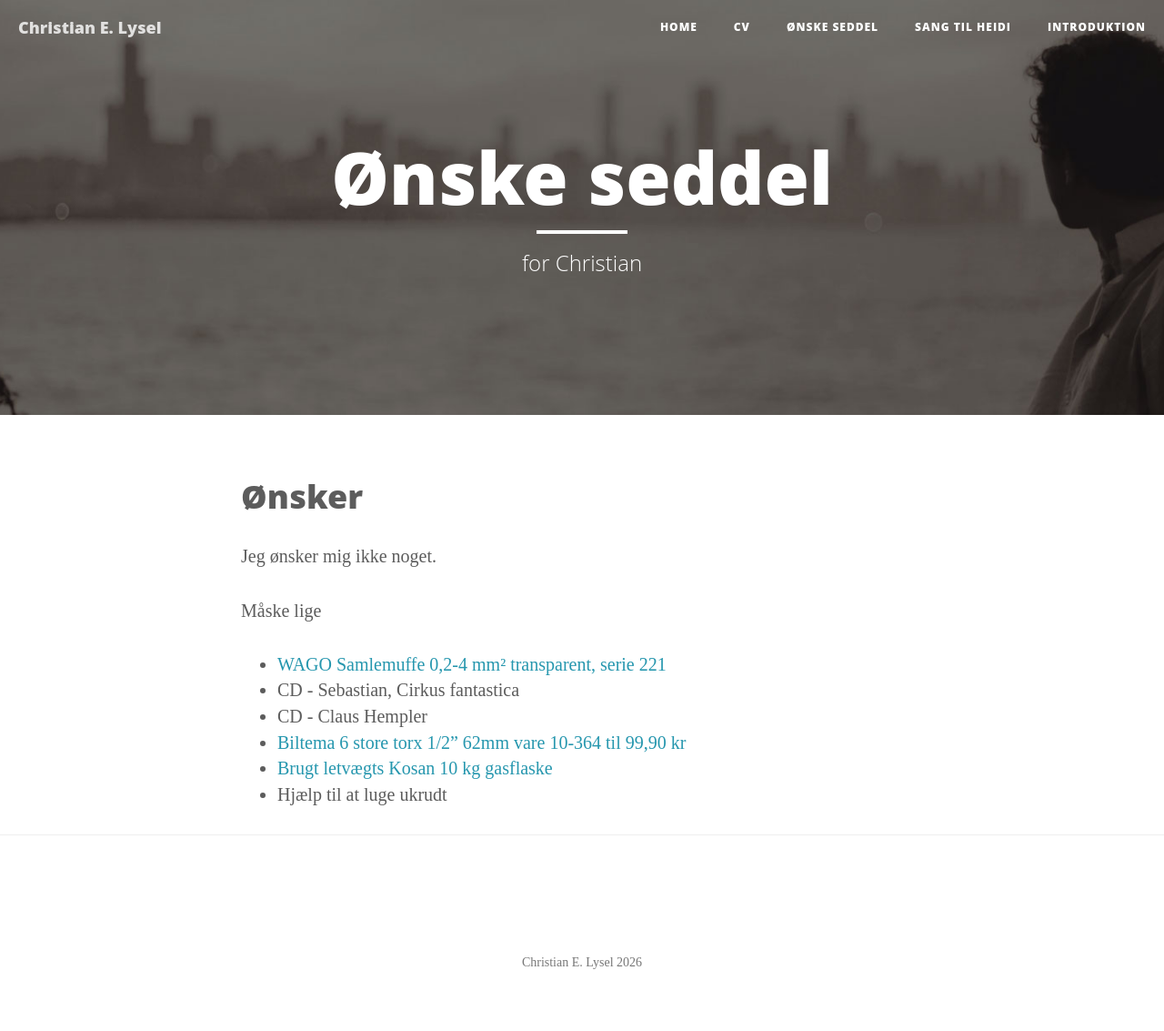
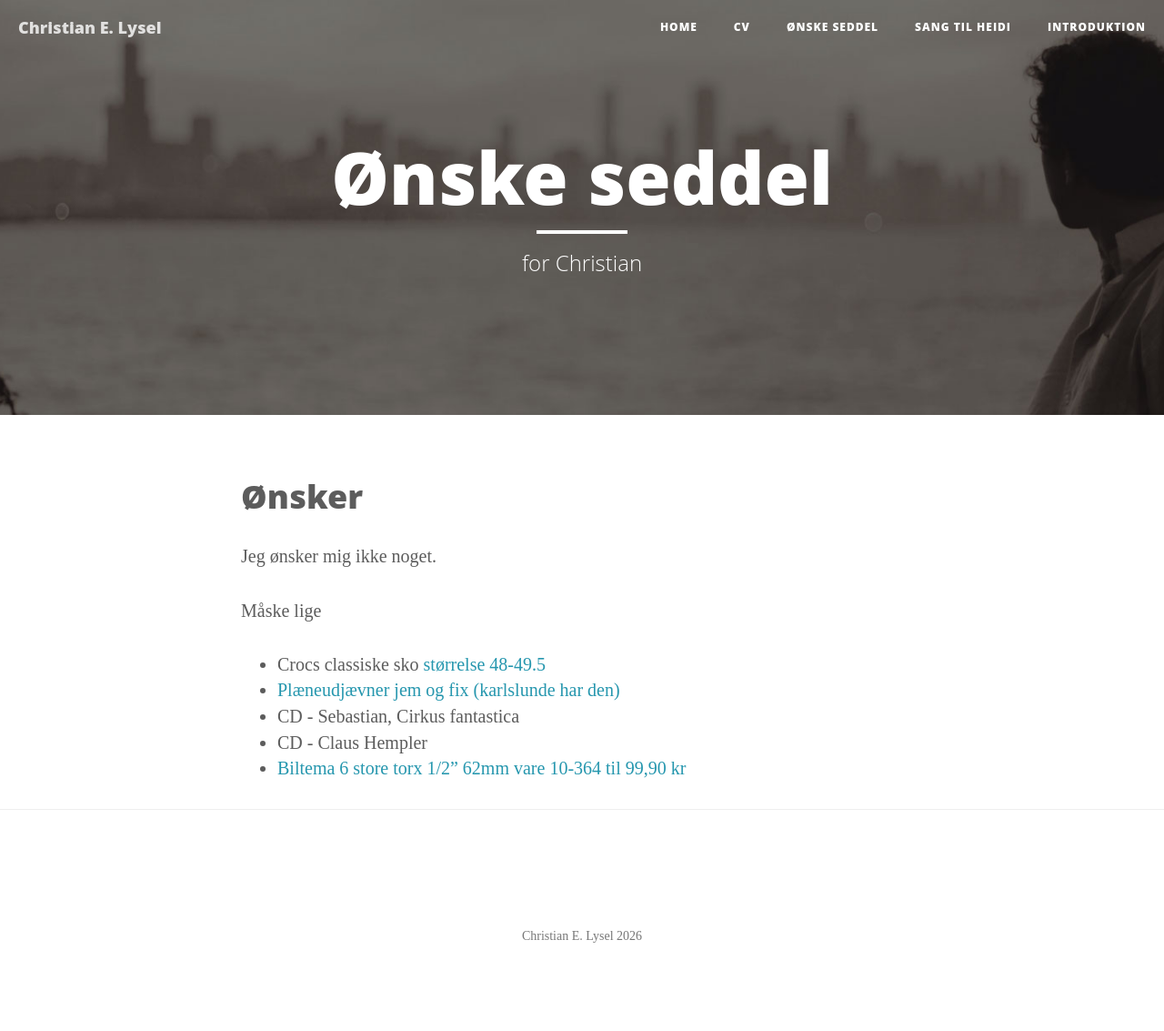
Before and after one commit to clysel/christian.lysel.net, a Jekyll site: the page built from gave.markdown, in a window 1280 px wide. Shown: the whole page at 91% size. Built offline with Jekyll 4.4.1, drawn with Linux system fonts in a browser that asks for light colours; after the commit the page ends 1104 px from its top, so only the background shows below that.

Commit message:
Update gave.markdown

```diff
--- a/gave.markdown
+++ b/gave.markdown
@@ -10,9 +10,8 @@ Jeg ønsker mig ikke noget.
 
 Måske lige
 
- * [WAGO Samlemuffe 0,2-4 mm² transparent, serie 221](https://www.wattoo.dk/inline-fjedersmalemuffe-4mm2-7821113195)
+ * Crocs classiske sko [størrelse 48-49.5](https://www.zalando.dk/katalog/crocs__stoerrelse-48.49.49~5/)
+ * [Plæneudjævner jem og fix (karlslunde har den)](https://www.jemogfix.dk/plaeneudjaevner-85-5-x-26-x-2-cm-garden/2101/9064413/)
  * CD - Sebastian, Cirkus fantastica
  * CD - Claus Hempler
  * [Biltema 6 store torx 1/2" 62mm vare 10-364 til 99,90 kr](https://www.biltema.dk/varktoj/handvarktoj/trakvarktoj/toppe/bittopsat-12-torx-6-stk-2000019333)
- * [Brugt letvægts Kosan 10 kg gasflaske](https://www.dba.dk/recommerce/forsale/item/8647439)
- * Hjælp til at luge ukrudt
```
